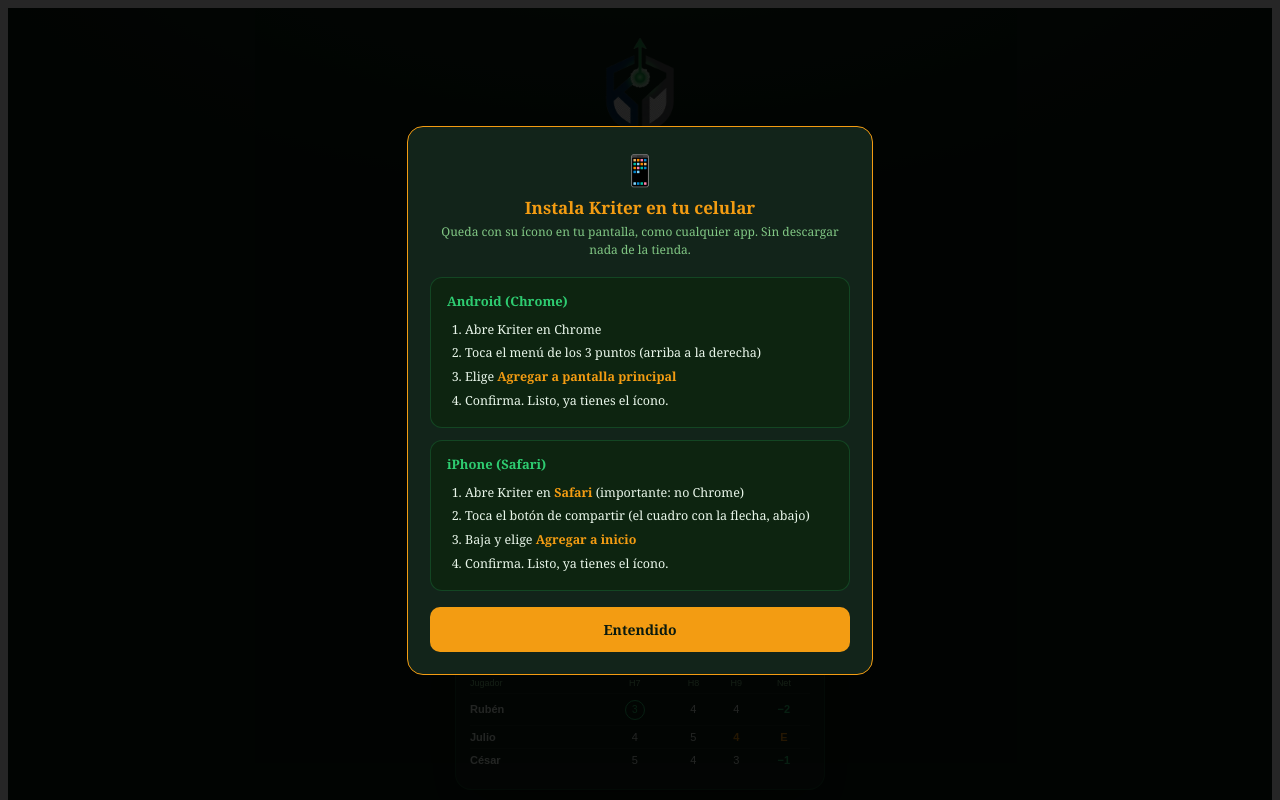
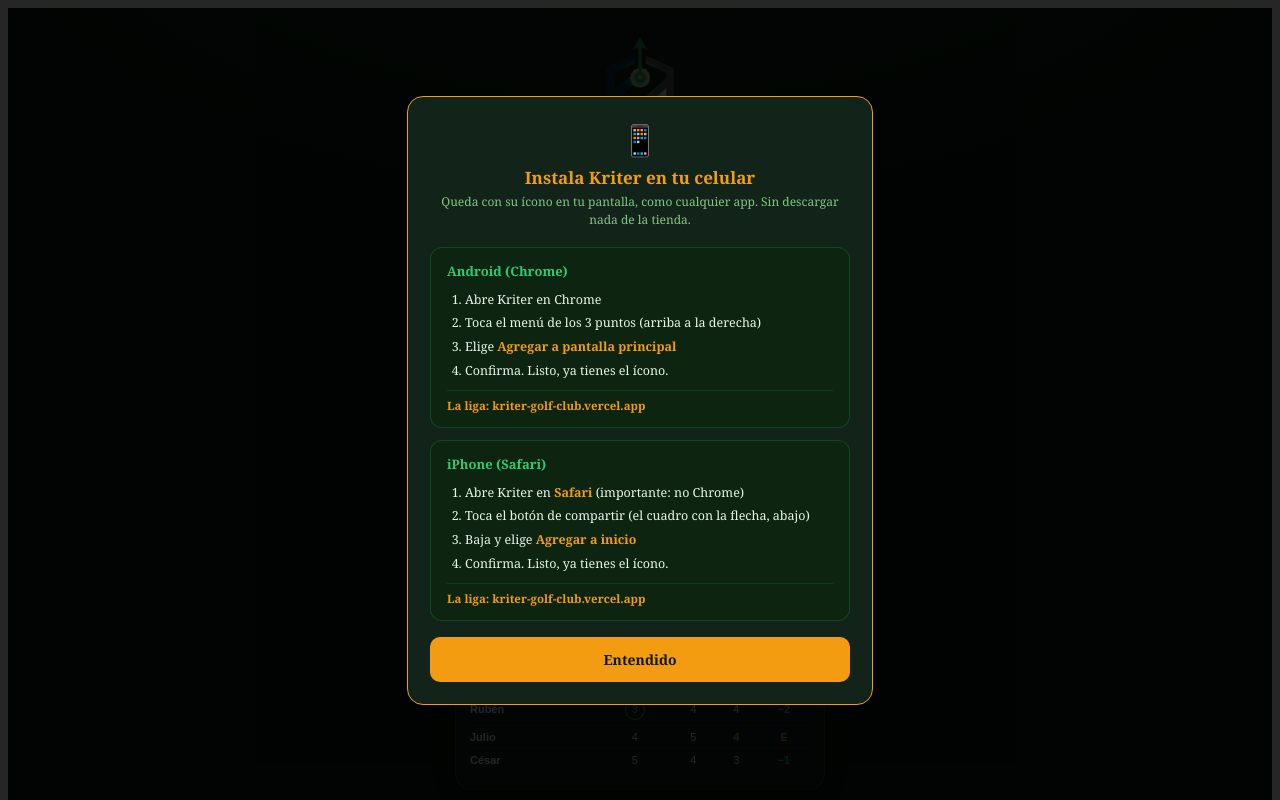
Before and after one commit to jcpveloz-debug/jcpveloz, a Next.js app: page / in a window 1280 px wide. Both pictures are taken after a click on the button "Ver cómo". Shown: the top 800 px of the page. Built offline with nearby package versions, Linux system fonts and the light colour scheme.

Commit message:
agregar liga en instrucciones de instalacion

```diff
--- a/app/dashboard/page.tsx
+++ b/app/dashboard/page.tsx
@@ -240,6 +240,9 @@
                 <li>Elige <b style={{ color: '#F39C12' }}>Agregar a pantalla principal</b></li>
                 <li>Confirma. Listo, ya tienes el icono.</li>
               </ol>
+              <div style={{ fontSize: 11.5, color: '#F39C12', fontWeight: 'bold', marginTop: 7, paddingTop: 7, borderTop: '1px solid #2ECC7122' }}>
+                La liga: kriter-golf-club.vercel.app
+              </div>
             </div>
 
             {/* IPHONE */}
@@ -251,6 +254,9 @@
                 <li>Baja y elige <b style={{ color: '#F39C12' }}>Agregar a inicio</b></li>
                 <li>Confirma. Listo, ya tienes el icono.</li>
               </ol>
+              <div style={{ fontSize: 11.5, color: '#F39C12', fontWeight: 'bold', marginTop: 7, paddingTop: 7, borderTop: '1px solid #2ECC7122' }}>
+                La liga: kriter-golf-club.vercel.app
+              </div>
             </div>
 
             <button onClick={() => setPanelInstalar(false)} style={{
--- a/app/page.tsx
+++ b/app/page.tsx
@@ -213,6 +213,9 @@
                 <li>Elige <b style={{ color: '#F39C12' }}>Agregar a pantalla principal</b></li>
                 <li>Confirma. Listo, ya tienes el ícono.</li>
               </ol>
+              <div style={{ fontSize: 11.5, color: '#F39C12', fontWeight: 'bold', marginTop: 7, paddingTop: 7, borderTop: '1px solid #2ECC7122' }}>
+                La liga: kriter-golf-club.vercel.app
+              </div>
             </div>
 
             {/* IPHONE */}
@@ -224,6 +227,9 @@
                 <li>Baja y elige <b style={{ color: '#F39C12' }}>Agregar a inicio</b></li>
                 <li>Confirma. Listo, ya tienes el ícono.</li>
               </ol>
+              <div style={{ fontSize: 11.5, color: '#F39C12', fontWeight: 'bold', marginTop: 7, paddingTop: 7, borderTop: '1px solid #2ECC7122' }}>
+                La liga: kriter-golf-club.vercel.app
+              </div>
             </div>
 
             <button onClick={() => setPanelInstalar(false)} style={{
```
